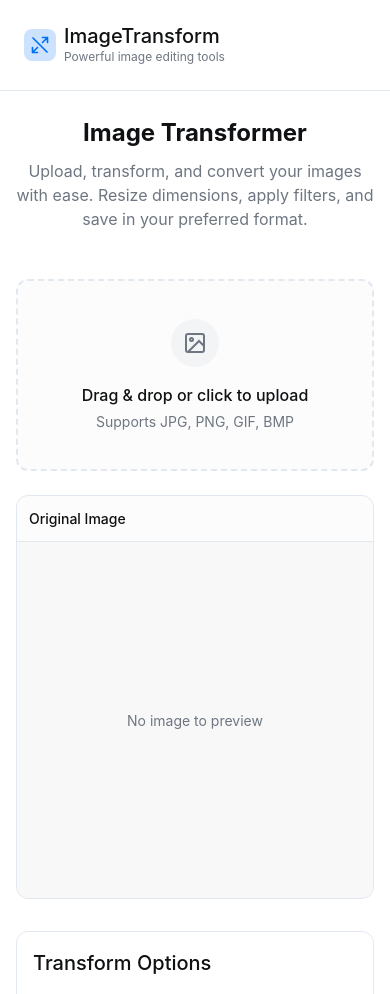
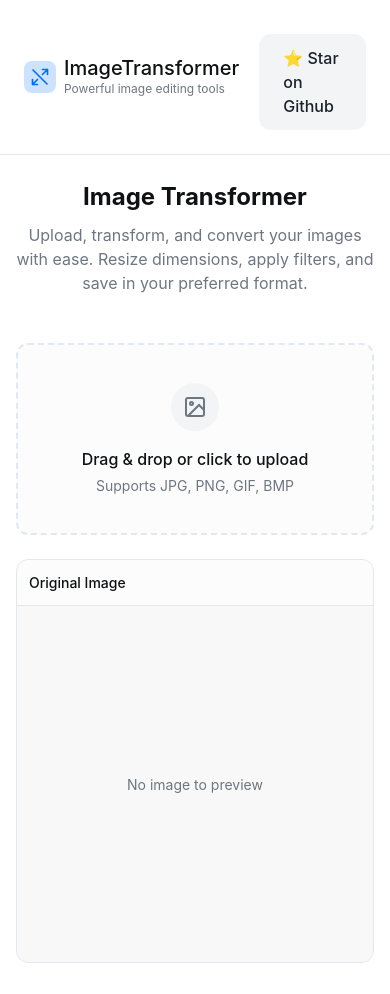
Before and after one commit to megaconfidence/image-transformer, a website: page public/index.html in a window 390 px wide. Shown: the top 994 px of the page. Drawn offline with Linux system fonts and the light colour scheme.

```diff
--- a/public/index.html
+++ b/public/index.html
@@ -19,10 +19,14 @@
 						</svg>
 					</div>
 					<div class="logo-text">
-						<h1>ImageTransform</h1>
+						<h1>ImageTransformer</h1>
 						<p>Powerful image editing tools</p>
 					</div>
 				</div>
+
+				<a href="https://github.com/megaconfidence/image-transformer" target="_blank" class="github-link secondary-button">
+					<span>⭐ Star on Github</span></a
+				>
 			</header>
 
 			<main class="main-content">
--- a/public/styles.css
+++ b/public/styles.css
@@ -73,12 +73,20 @@
 	background-color: var(--background);
 	backdrop-filter: blur(8px);
 	z-index: 10;
+	display: flex;
+	justify-content: space-between;
+	flex-wrap: wrap;
 }
 
 .logo {
 	display: flex;
 	align-items: center;
 	gap: 0.5rem;
+}
+
+.github-link {
+	max-width: 20%;
+	text-decoration: none;
 }
 
 .logo-icon {
@@ -661,6 +669,15 @@
 	.action-buttons {
 		flex-direction: column;
 	}
+
+	.github-link {
+		max-width: unset;
+		margin-top: 10px;
+	}
+
+	.logo {
+		margin-right: 20px;
+	}
 }
 
 * Loading animation for transformation */ .loading-animation {
```
Also changed, not shown: README.md (added), screenshot.jpg (added).
